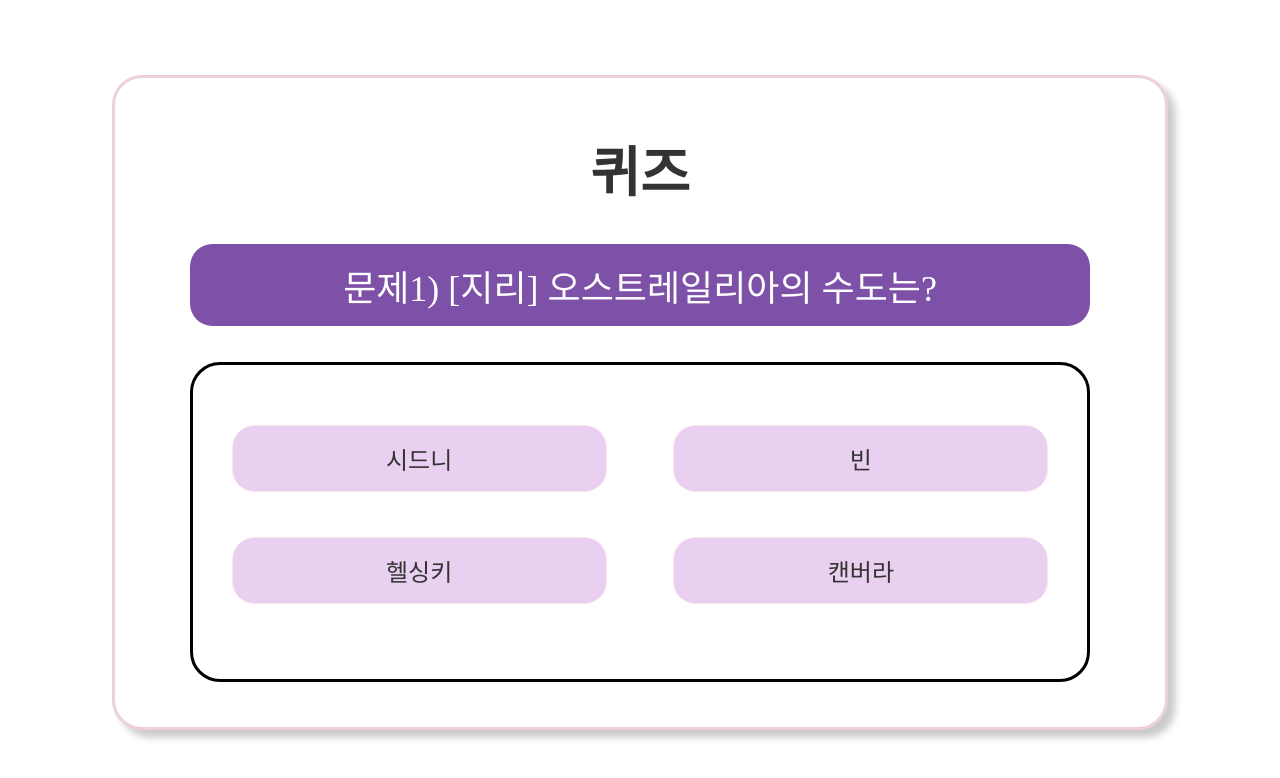
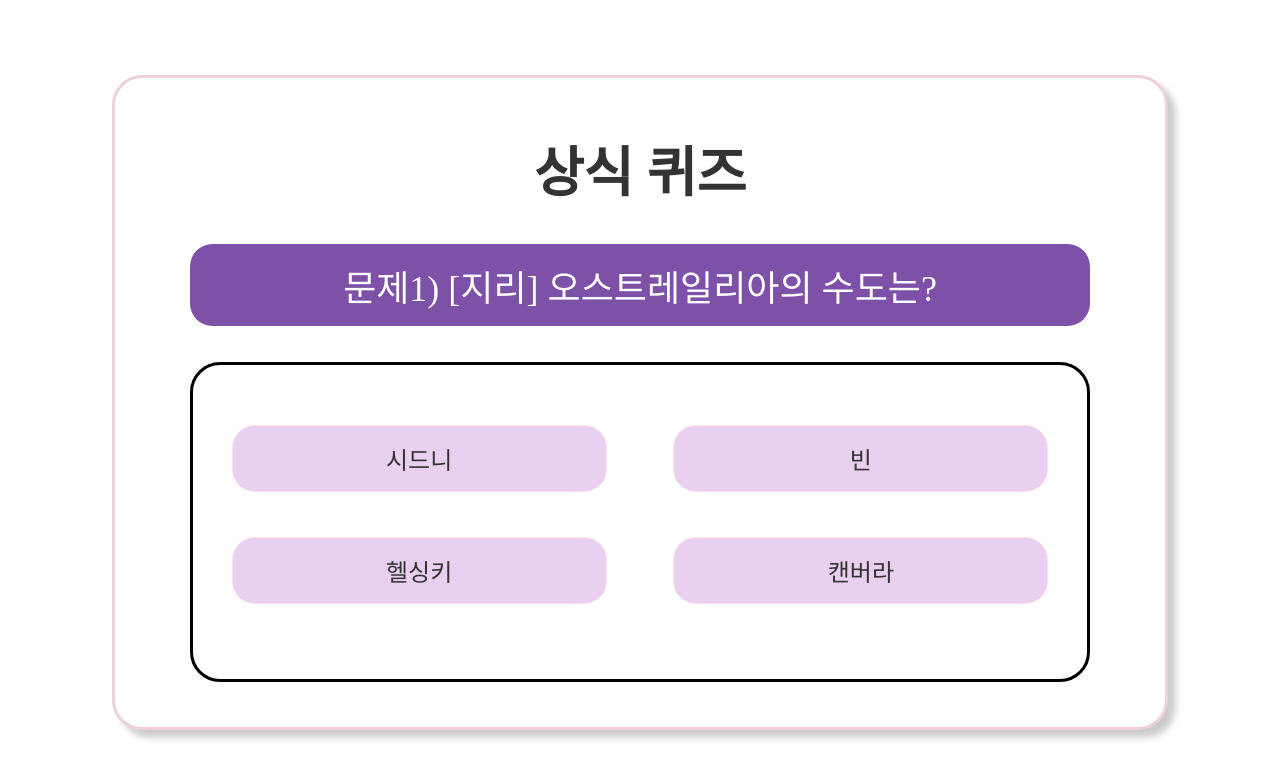
Before and after one commit to SWAG-software-amalgamation/10821-10822, a plain HTML site: page index.html in a window 1280 px wide. Drawn offline with Linux system fonts and the light colour scheme; some packages are replaced by stand-ins of ours; a script that the page names is missing.

Commit message:
Update index.html

```diff
--- a/index.html
+++ b/index.html
@@ -9,7 +9,7 @@
     </head>
     <body>
         <div class="grid">
-            <h1>퀴즈</h1>
+            <h1>상식 퀴즈</h1>
             <div id="quiz">
                 <p id="question"></p>
                 <div class="buttons">
```
